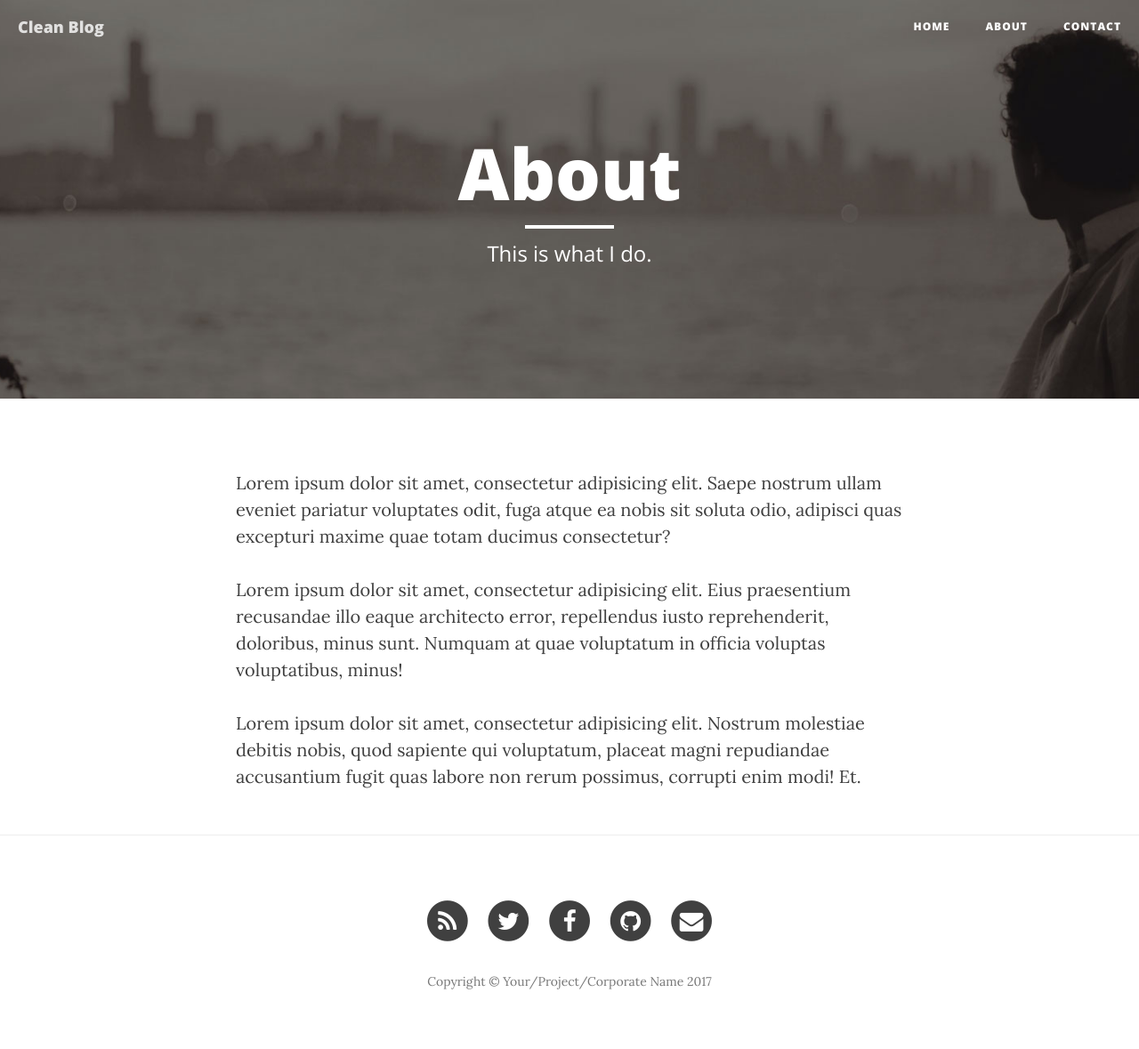
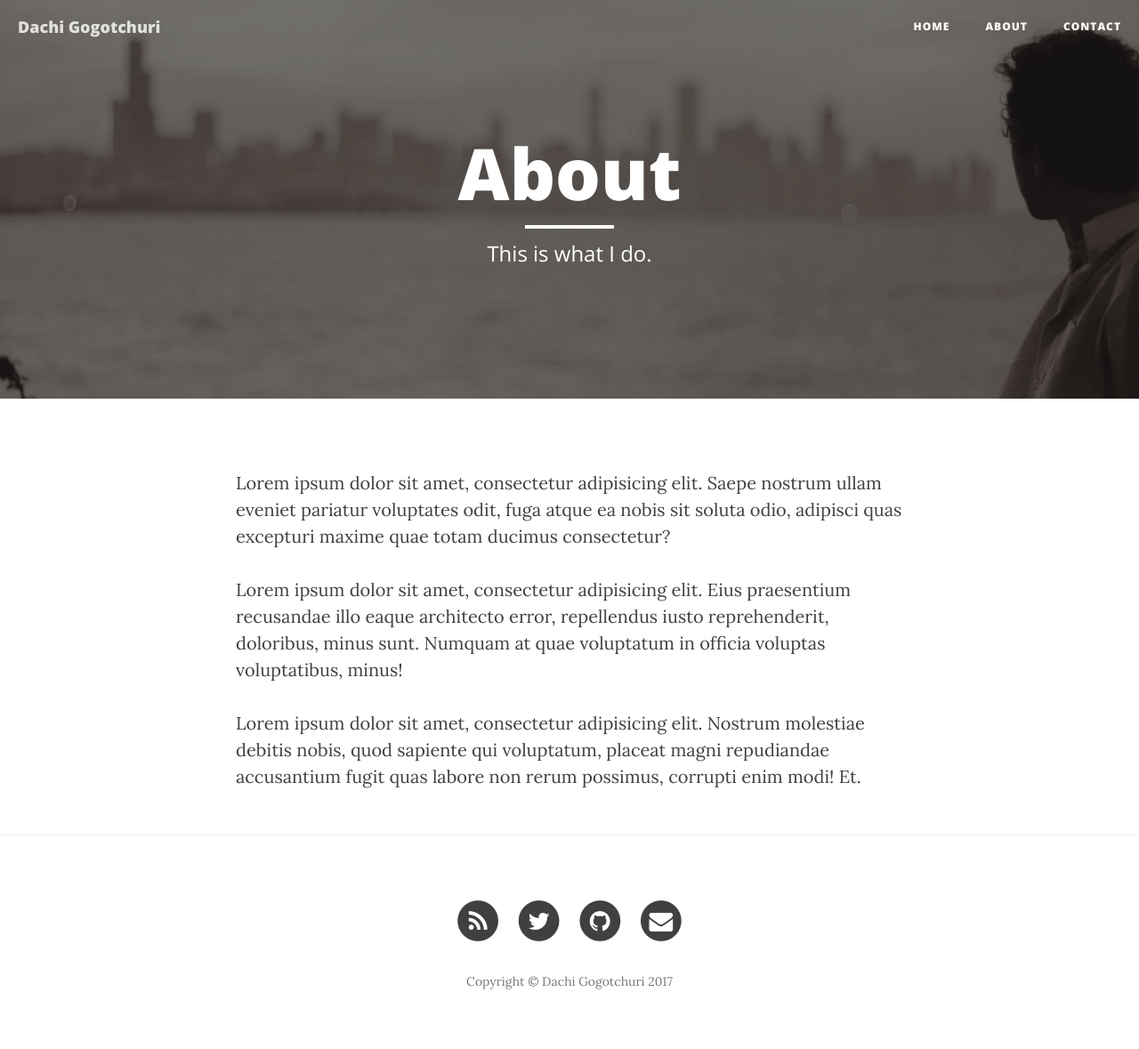
Before and after one commit to dachibox/dachibox.github.io, a Jekyll site: the page built from about.html, in a window 1280 px wide. Shown: the whole page at 89% size. Built offline with Jekyll 4.4.1, drawn with Linux system fonts in a browser that asks for light colours; nearby versions of some CDN libraries.

Commit message:
Add blog info

```diff
--- a/_config.yml
+++ b/_config.yml
@@ -1,15 +1,14 @@
 # Site settings
-title: Clean Blog
+title: Dachi Gogotchuri
 header-img: img/home-bg.jpg
-email: your-email@yourdomain.com
-copyright_name: Your/Project/Corporate Name
+email: dachi.gogotchuri@outlook.com
+copyright_name: Dachi Gogotchuri
 description: "Write your site description here. It will be used as your sites meta description as well!"
 baseurl: ""
-url: "http://yourdomain.com"
-twitter_username: SBootstrap
-github_username:  davidtmiller
-facebook_username:  StartBootstrap
-email_username:  your-email@yourdomain.com
+url: "http://soydachi.com/m"
+twitter_username: dachibox
+github_username:  dachibox
+email_username:  dachi.gogotchuri@outlook.com
 
 # Google Analytics
 # To enable google analytics, uncomment below line with a valid Google Tracking ID
```
